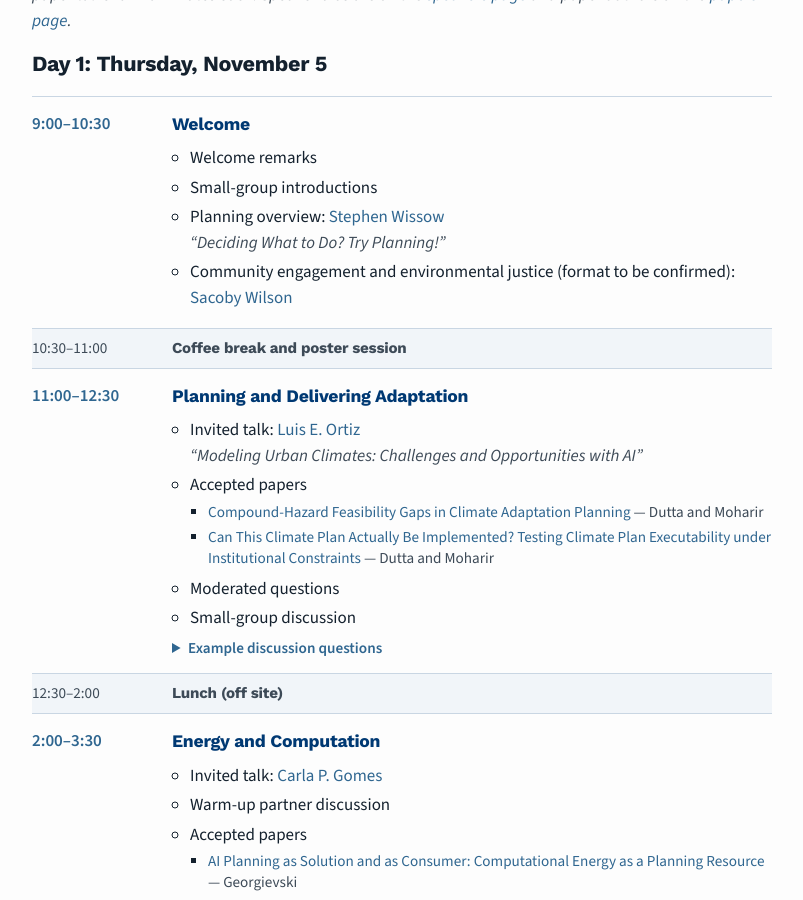
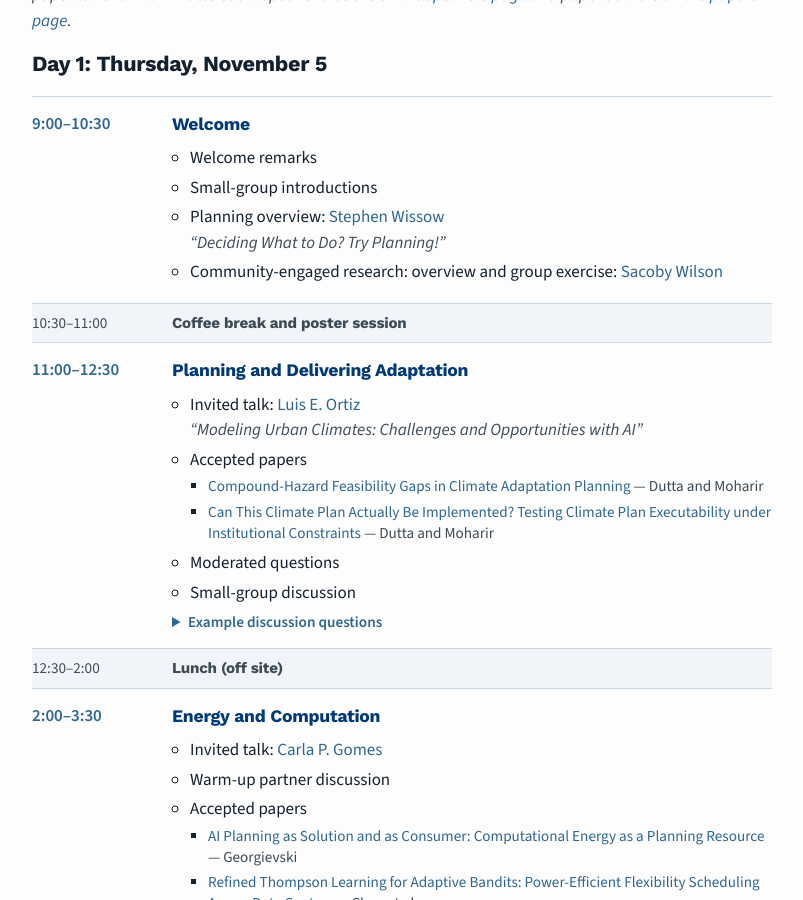
Before and after one commit to plan4planet/plan4planet.github.io, a Jekyll site: the page built from pages/schedule.md, in a window 1280 px wide and 900 px high, scrolled down 356 px. Shown: the whole window, without its empty margins (238-1041 px from the left). Built offline with Jekyll 4.4.1, drawn with Linux system fonts in a browser that asks for light colours; nearby versions of some CDN libraries.

Commit message:
content: Sacoby Wilson's opening-session format, an overview of community-engaged research and a group exercise

```diff
--- a/_data/schedule.yml
+++ b/_data/schedule.yml
@@ -18,7 +18,7 @@
         - label: Planning overview
           speaker: Stephen Wissow
           talk: "Deciding What to Do? Try Planning!"
-        - label: Community engagement and environmental justice (format to be confirmed)
+        - label: "Community-engaged research: overview and group exercise"
           speaker: Sacoby Wilson
     - time: 10:30–11:00
       title: Coffee break and poster session
```
